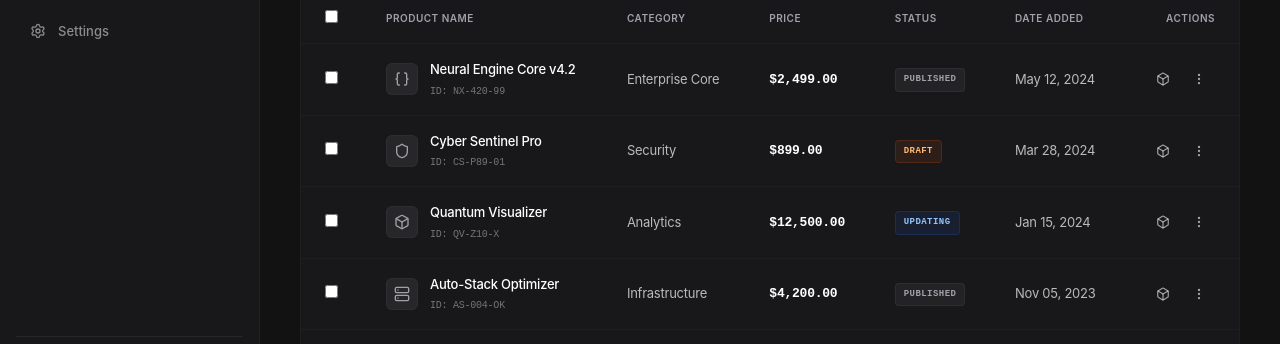
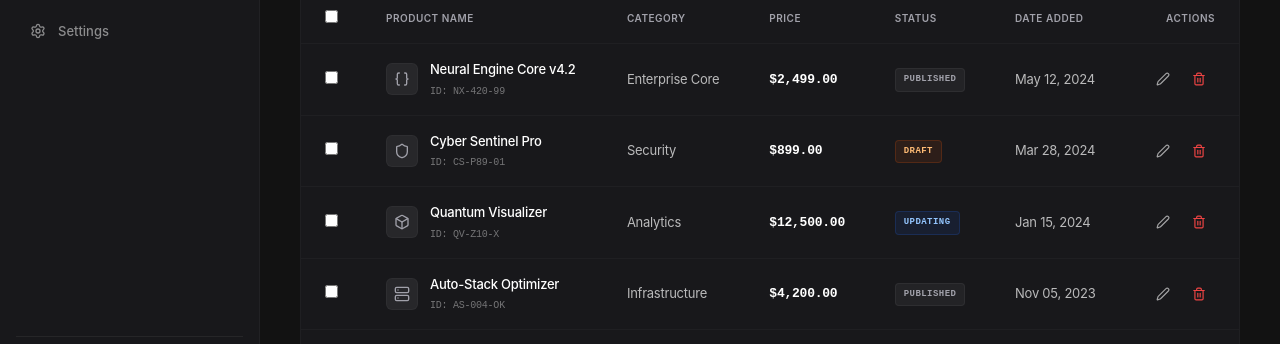
Before and after one commit to joel1-coder/KJ-Industries, a React (Vite) app in the folder frontend/: page /admin/inventory in a window 1280 px wide. Shown: the part 261-605 px from the top of the page. Built offline with nearby package versions, Linux system fonts and the light colour scheme; a web font is replaced by a local one.

Commit message:
Update: Change AdminInventory actions to Edit and Delete (remove Purchase option)

```diff
--- a/frontend/src/pages/AdminInventory.jsx
+++ b/frontend/src/pages/AdminInventory.jsx
@@ -2,7 +2,7 @@ import React, { useState } from 'react';
 import {
   LayoutDashboard, ShoppingBag, CreditCard, FileText, Settings,
   HelpCircle, LogOut, Search, Filter, Box, Shield, Server,
-  MoreVertical, ChevronLeft, ChevronRight, Zap, Braces, Plus
+  Edit2, Trash2, ChevronLeft, ChevronRight, Zap, Braces, Plus
 } from 'lucide-react';
 import teamAlex from '../assets/images/team_alex.png';
 import '../Admin.css';
@@ -215,11 +215,21 @@ export default function AdminInventory({ setActivePage }) {
                     </td>
                     <td style={{ color: 'rgba(255, 255, 255, 0.7)' }}>{item.dateAdded}</td>
                     <td style={{ textAlign: 'right' }}>
-                      <button className="admin-icon-btn" style={{ display: 'inline-flex', width: '32px', height: '32px', border: 'none', marginRight: '4px' }}>
-                        <Box size={14} />
+                      <button
+                        className="admin-icon-btn"
+                        style={{ display: 'inline-flex', width: '32px', height: '32px', border: 'none', marginRight: '4px' }}
+                        title="Edit Product"
+                        onClick={() => alert(`Edit product: ${item.name}`)}
+                      >
+                        <Edit2 size={14} />
                       </button>
-                      <button className="admin-icon-btn" style={{ display: 'inline-flex', width: '32px', height: '32px', border: 'none' }}>
-                        <MoreVertical size={14} />
+                      <button
+                        className="admin-icon-btn"
+                        style={{ display: 'inline-flex', width: '32px', height: '32px', border: 'none', color: '#ef4444' }}
+                        title="Delete Product"
+                        onClick={() => alert(`Delete product: ${item.name}`)}
+                      >
+                        <Trash2 size={14} />
                       </button>
                     </td>
                   </tr>
```
